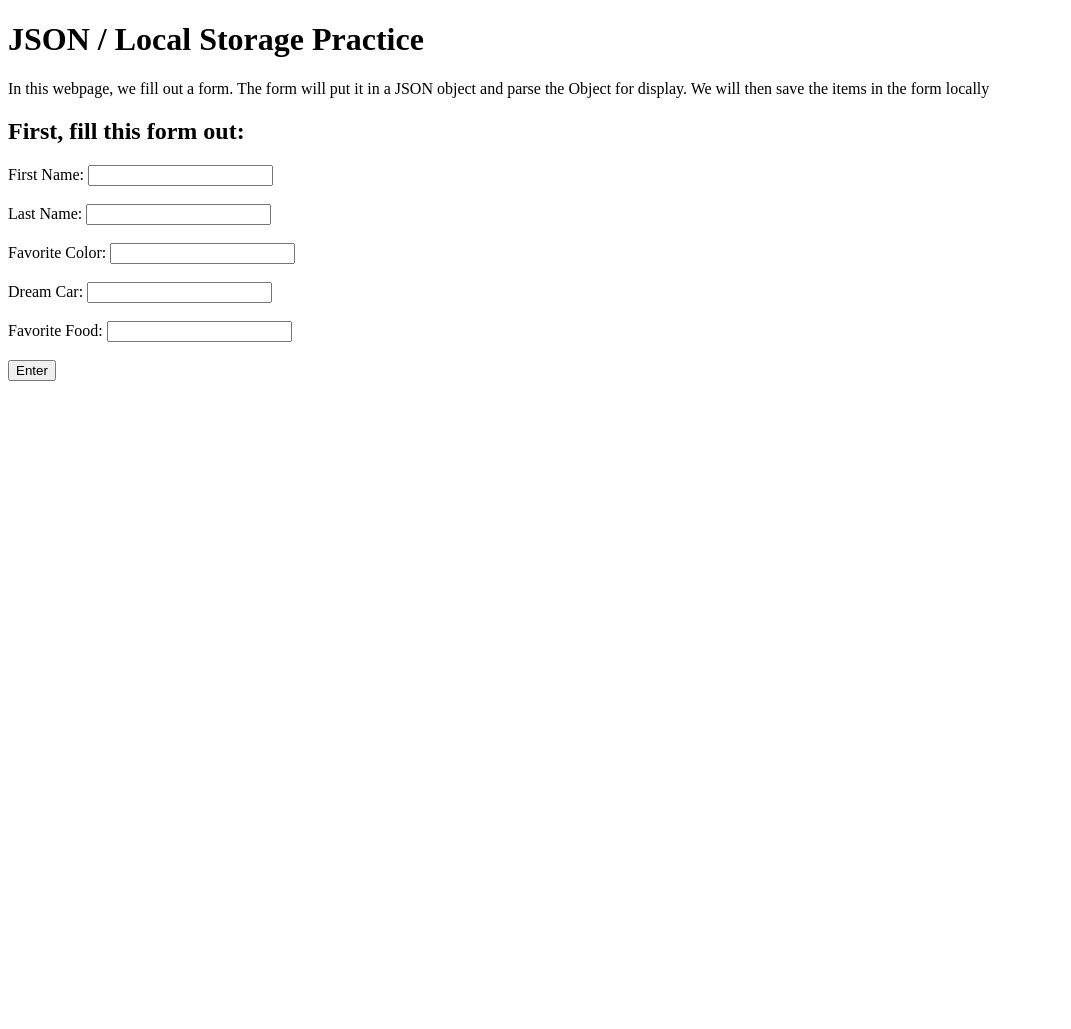
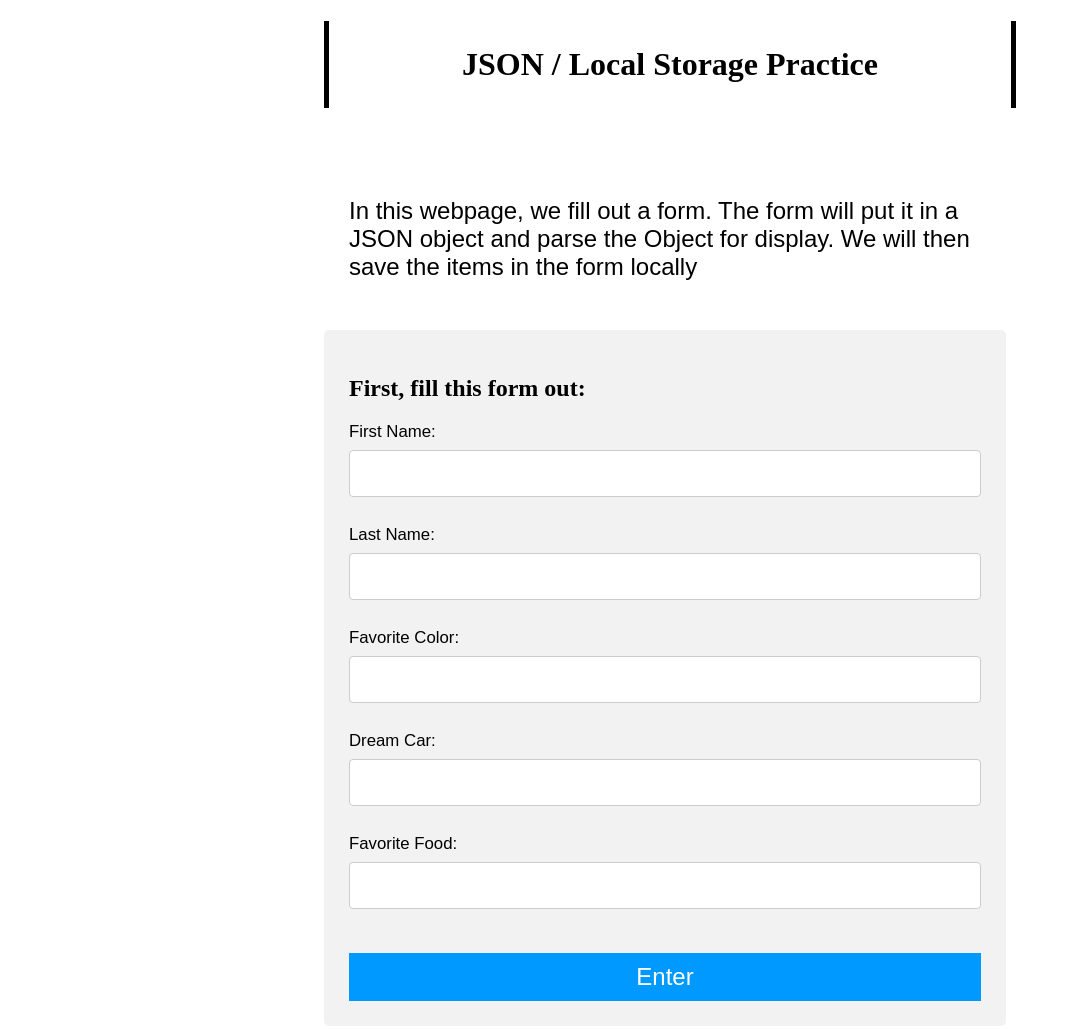
Before and after one commit to Reed-Jason/Reed-Jason.github.io, a plain HTML site: page projects/Storage.html in a window 1280 px wide. Shown: the top 1029 px of the page, without its empty margins (0-1071 px from the left). Before the commit the page ends 800 px from the top, so only its background shows below. Drawn offline with Linux system fonts and the light colour scheme.

Commit message:
Adding stylesheet

```diff
--- /dev/null
+++ b/projects/Storage.css
@@ -0,0 +1,80 @@
+h1 {
+    text-align: center;
+    border-left: solid 5px black;
+    border-right: solid 5px black;
+}
+
+.p1{
+    font-family: sans-serif;
+    font-size: 150%;
+}
+
+#form{
+    border-radius: 5px;
+    background-color: #f2f2f2;
+}
+
+input[type=text] {
+    width: 100%;
+    padding: 12px 20px;
+    margin: 8px 0;
+    display: inline-block;
+    border: 1px solid #ccc;
+    border-radius: 4px;
+    box-sizing: border-box;
+    font-family: sans-serif;
+    font-size: 105%;
+}
+
+#button {
+    background-color:   #0099ff;
+    width: 100%;
+    border-style: inherit;
+    padding: 10px;
+    color: white;
+    font-family: sans-serif;
+    font-size: 150%;
+
+}
+
+.formP {
+    font-size: 105%;
+    font-family: sans-serif
+}
+
+h1, .p1, #form, #savedData {
+    padding: 25px;
+    width: 50%;
+    margin-left: 25%;
+    margin-right: 25%;
+}
+
+#savedData {
+    font-size: 125%;
+    font-family: sans-serif;
+    background-color: #f2f2f2;
+}
+
+.delete {
+    background-color:  #ff8080;
+    width: 25%;
+    border-style: inherit;
+    border-radius: 5px;
+    padding: 5px;
+    color: white;
+    font-family: sans-serif;
+    font-size: 100%;
+}
+
+.madLib {
+    font-size: 150%;
+    font-style: oblique;
+}
+
+#button:hover{
+    background-color: darkblue;
+}
+
+.delete:hover {
+    background-color: #b30000;
+}
--- a/projects/Storage.html
+++ b/projects/Storage.html
@@ -3,17 +3,20 @@
     <head>
         <title>JSON / Local Storage</title>
         <script src="Storage.js"></script>
+        <link rel="stylesheet" type="text/css" href="Storage.css">
     </head>
     <body onload="loadLocalStorage()">
-        <h1>JSON / Local Storage Practice</h1>
-        <p>In this webpage, we fill out a form. The form will put it in a JSON object and parse the Object for display. We will then save the items in the form locally</p>
+        <h1>JSON / Local Storage Practice</h1><br>
+        <p class="p1">In this webpage, we fill out a form. The form will put it in a JSON object and parse the Object for display. We will then save the items in the form locally</p>
         <div id="form">
             <h2>First, fill this form out:</h2>
+            <p class="formP">
             First Name:      <input id='firstName' type="text"><br><br>
             Last Name:       <input id='lastName' type="text"><br><br>
             Favorite Color:  <input id='color' type='text'><br><br>
             Dream Car:       <input id='car' type='text'><br><br>
             Favorite Food:   <input id='food' type='text'><br><br>
+            </p>
             <button id='button' onclick='getUserInput()'>Enter</button>
         </div><br><br>
         <div id="savedData"></div>
--- a/projects/Storage.js
+++ b/projects/Storage.js
@@ -66,6 +66,7 @@ function loadLocalStorage() {
 
         // Add the madlib
         var paragraph = document.createElement("p");
+        paragraph.setAttribute("class", "madLib");
         var text = madLib[0] + person.first + madLib[1] + person.last + madLib[2] + madLib[3] + person.color + madLib[4] + person.car + madLib[5] + person.food + madLib[6];
 
         node = document.createTextNode(text);
@@ -75,6 +76,7 @@ function loadLocalStorage() {
         var button = document.createElement("button");
         button.setAttribute('type', 'button');
         button.setAttribute('onclick', 'deleteObject()');
+        button.setAttribute('class', 'delete');
         node = document.createTextNode("Delete");
         button.appendChild(node);
 
```
